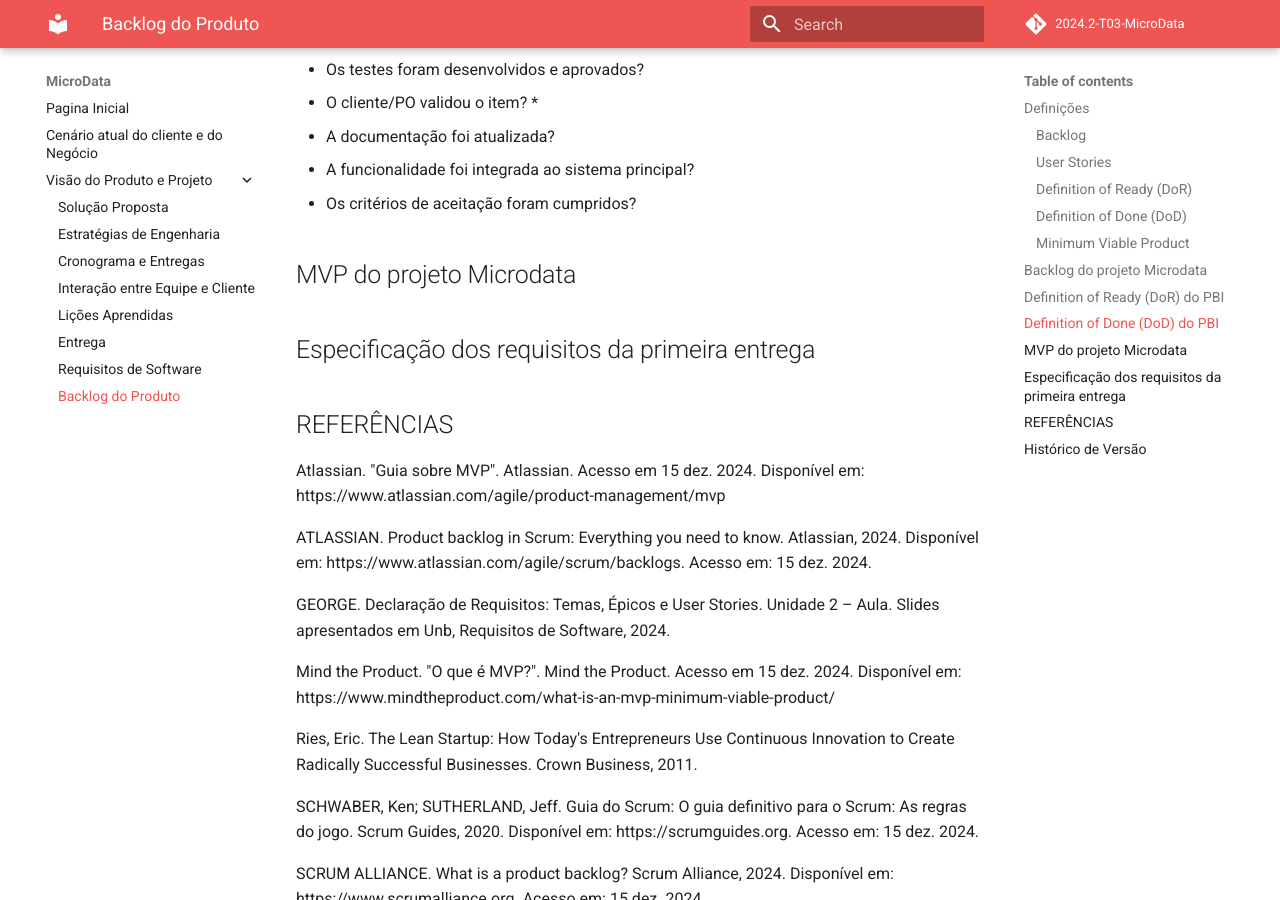
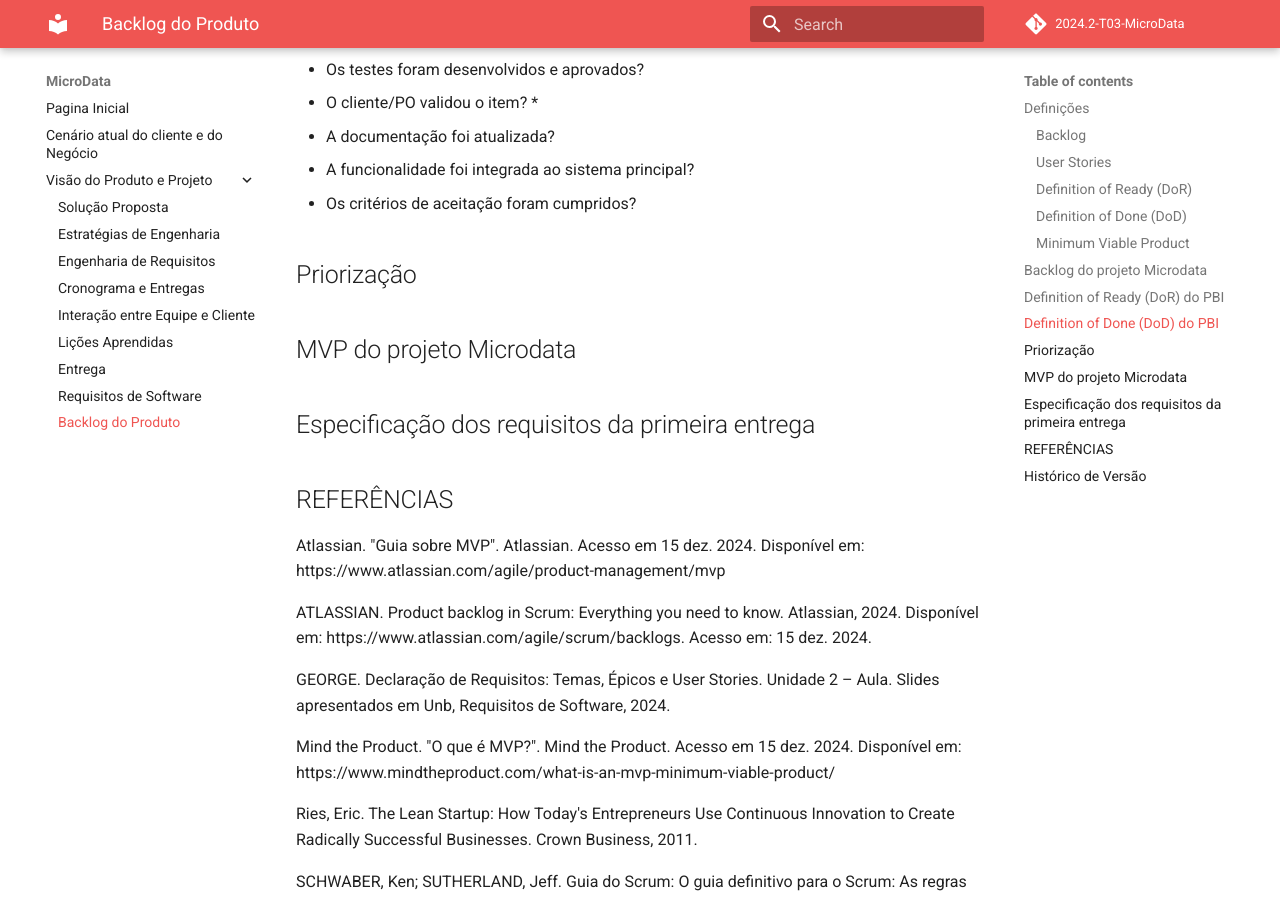
Before and after one commit to storch7/2024.2-T03-MicroData, an MkDocs documentation site: the page built from docs/backlog/backlog.md, in a window 1280 px wide and 900 px high, scrolled down 4371 px. Built offline with MkDocs 1.6.1 and Material for MkDocs 9.7.7, drawn with Linux system fonts in a browser that asks for light colours; comment, search, counter and statistics services are not loaded.

Commit message:
Página para inserir o quadro comparativo de técnicas de engenharia de requisitos por fase do RAD

```diff
--- a/docs/backlog/backlog.md
+++ b/docs/backlog/backlog.md
@@ -78,6 +78,8 @@
 - A funcionalidade foi integrada ao sistema principal?
 - Os critérios de aceitação foram cumpridos?
 
+## Priorização
+
 ## MVP do projeto Microdata
 
 ## Especificação dos requisitos da primeira entrega
--- a/mkdocs.yml
+++ b/mkdocs.yml
@@ -14,6 +14,7 @@
   - Visão do Produto e Projeto:
     - Solução Proposta: visao_produto_projeto/visao_do_produto.md
     - Estratégias de Engenharia: estrategias_de_engenharia/estrategias.md
+    - Engenharia de Requisitos: engenharia_requisitos/requisitos.md
     - Cronograma e Entregas: cronograma_entregas/cronograma.md
     - Interação entre Equipe e Cliente: interacao_equipe_cliente/interacao.md
     - Lições Aprendidas: licoes_aprendidas/licoes.md
```
Also changed, not shown: docs/engenharia_requisitos/requisitos.md (added).
